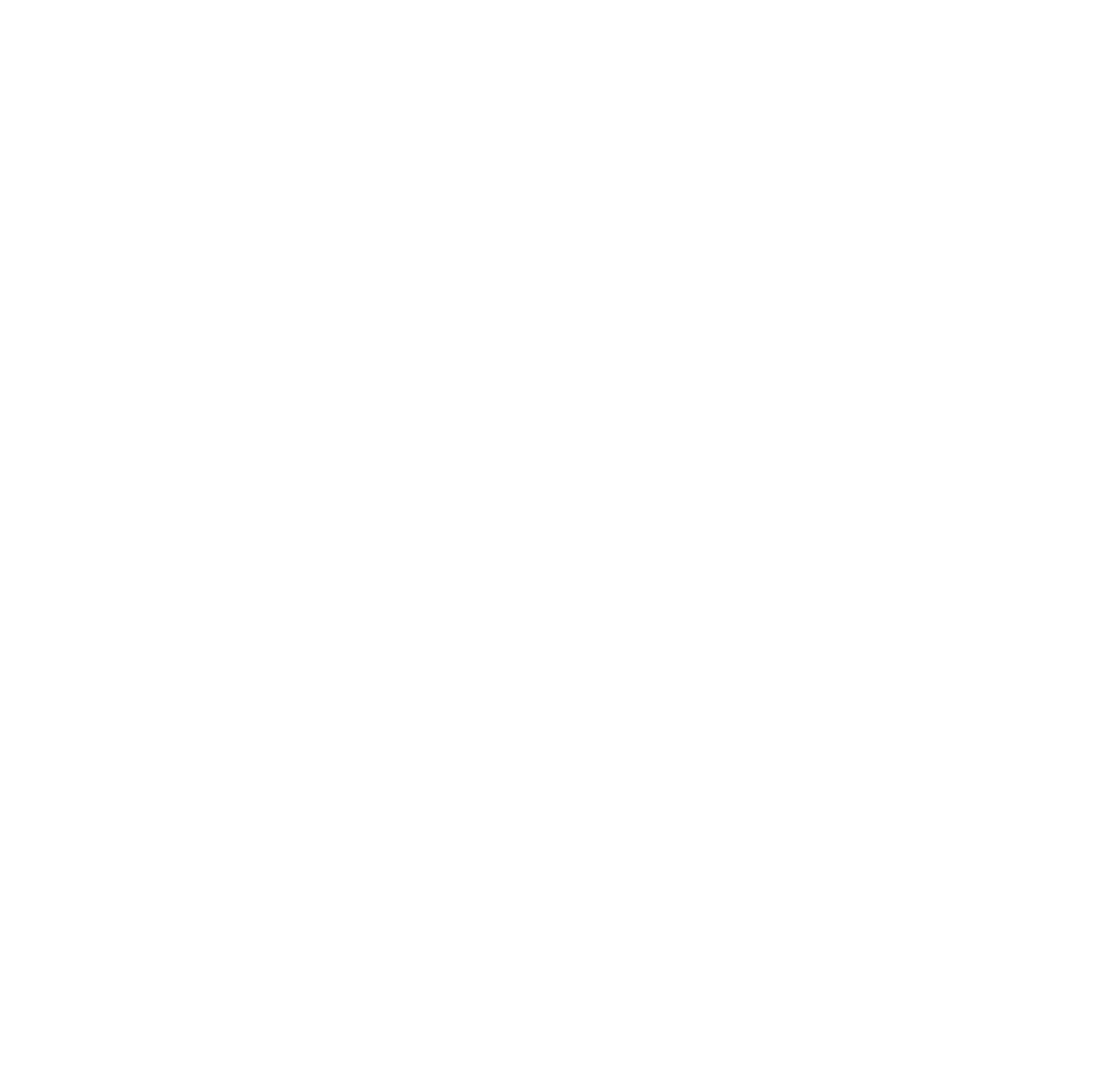
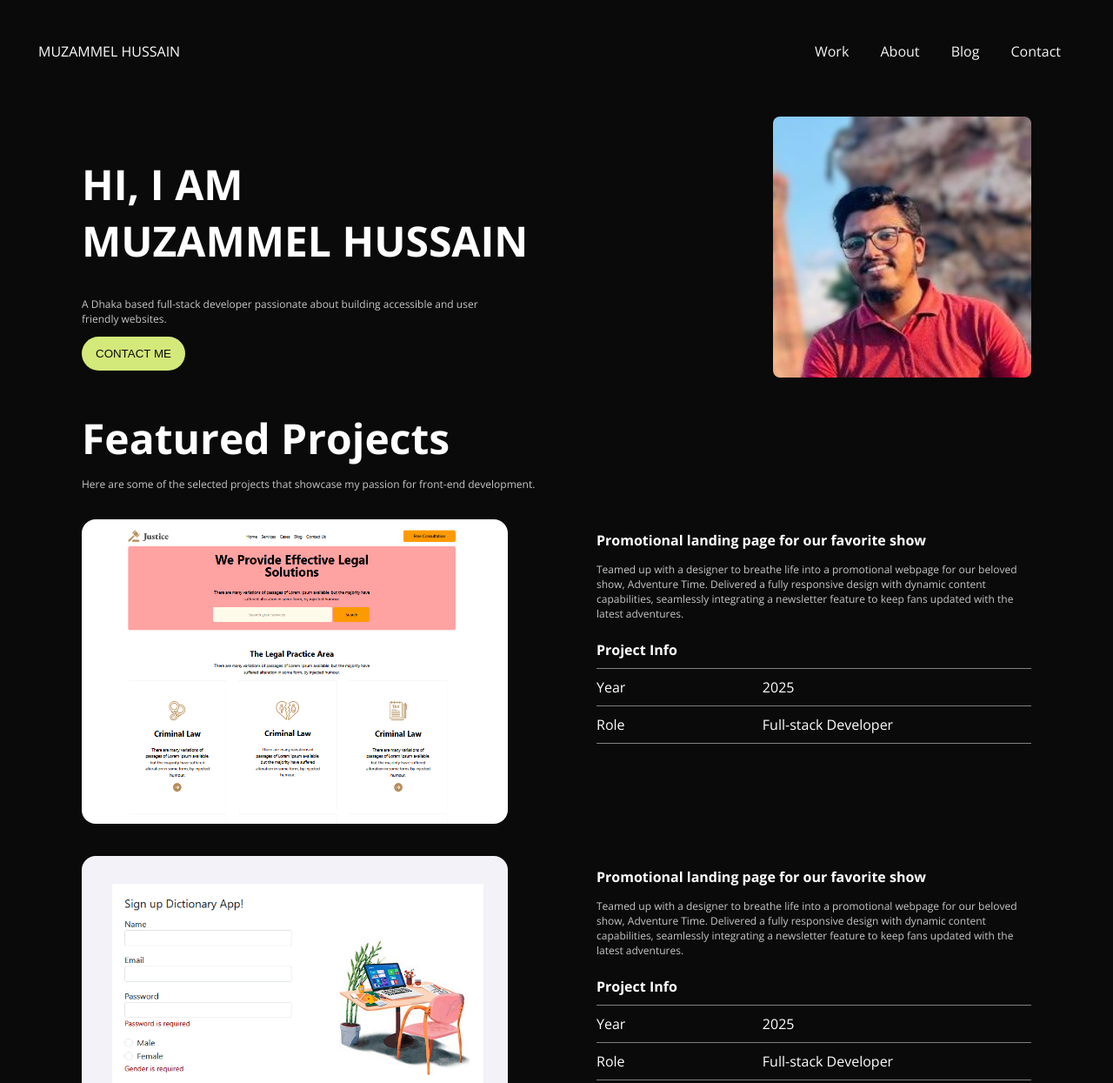
Before and after one commit to muzammelhussain/portfolio, a plain HTML site: page index.html in a window 1280 px wide. Shown: the top 1245 px of the page at 87% size. Before the commit the page ends 800 px from the top, so only its background shows below. Drawn offline with nearby package versions, Linux system fonts and the light colour scheme.

Commit message:
added navbar and projects section

```diff
--- a/index.html
+++ b/index.html
@@ -3,8 +3,121 @@
 <head>
     <meta charset="UTF-8">
     <title>Muzammel Hussain</title>
+    <script src="https://kit.fontawesome.com/cb383922d0.js" crossorigin="anonymous"></script>
+    <link rel="stylesheet" href="protfolio.css">
 </head>
-<body>
+<body class=" open-sans-ag">
 
+    <header>
+        <div class="navbar">
+            <div class="logo">MUZAMMEL HUSSAIN</div>
+            <div class="nav-items">
+                <a href="#">Work</a>
+                <a href="#">About</a>
+                <a href="#">Blog</a>
+                <a href="#">Contact</a>
+            </div>
+        </div>
+        <div class="banner">
+            <div class="banner-content">
+                <h1 class="title-banner text-1">HI, I AM <br>MUZAMMEL HUSSAIN</h1>
+                <p class="text-3">A Dhaka based full-stack developer passionate about building accessible and user friendly websites.</p>
+                <div class="contact">
+                    <button class="btn"><a href="">CONTACT ME</a></button>
+                </div>
+            </div>
+            <div class="banner-img">
+                <img src="img/muhin1.jpg" alt="">
+            </div>
+        </div>
+    </header>
+    <main>
+      <!--projects featured section-->
+        <div class="projects">
+            <div class="pro-description">
+                <h1 class="text-1">Featured Projects</h1>
+                <p class="text-3">Here are some of the selected projects that showcase my passion for front-end development.</p>
+            </div>
+            <div class="project-content">
+                <div class="content-left">
+                    <div class="project-img">
+                        <img src="img/img.png" alt="">
+                    </div>
+                </div>
+                <div class="content-right">
+                    <h2 class="text-2">Promotional landing page for our favorite show</h2>
+                    <p class="text-3">Teamed up with a designer to breathe life into a promotional webpage for our beloved show, Adventure Time. Delivered a fully responsive design with dynamic content capabilities, seamlessly integrating a newsletter feature to keep fans updated with the latest adventures.</p>
+                    <table>
+                        <tr>
+                            <th>Project Info</th>
+                            <th></th>
+                        </tr>
+                        <tr>
+                            <td>Year</td>
+                            <td>2025</td>
+                        </tr>
+                        <tr>
+                            <td>Role</td>
+                            <td>Full-stack Developer</td>
+                        </tr>
+                    </table>
+                </div>
+            </div>
+            <div class="project-content">
+                <div class="content-left">
+                    <div class="project-img">
+                        <img src="img/img_1.png" alt="">
+                    </div>
+                </div>
+                <div class="content-right">
+                    <h2 class="text-2">Promotional landing page for our favorite show</h2>
+                    <p class="text-3">Teamed up with a designer to breathe life into a promotional webpage for our beloved show, Adventure Time. Delivered a fully responsive design with dynamic content capabilities, seamlessly integrating a newsletter feature to keep fans updated with the latest adventures.</p>
+                    <table>
+                        <tr>
+                            <th>Project Info</th>
+                            <th></th>
+                        </tr>
+                        <tr>
+                            <td>Year</td>
+                            <td>2025</td>
+                        </tr>
+                        <tr>
+                            <td>Role</td>
+                            <td>Full-stack Developer</td>
+                        </tr>
+                    </table>
+                </div>
+            </div>
+            <div class="project-content">
+                <div class="content-left">
+                    <div class="project-img">
+                        <img src="img/img_2.png" alt="">
+                    </div>
+                </div>
+                <div class="content-right">
+                    <h2 class="text-2">Promotional landing page for our favorite show</h2>
+                    <p class="text-3">Teamed up with a designer to breathe life into a promotional webpage for our beloved show, Adventure Time. Delivered a fully responsive design with dynamic content capabilities, seamlessly integrating a newsletter feature to keep fans updated with the latest adventures.</p>
+                    <table>
+                        <tr>
+                            <th>Project Info</th>
+                            <th></th>
+                        </tr>
+                        <tr>
+                            <td>Year</td>
+                            <td>2025</td>
+                        </tr>
+                        <tr>
+                            <td>Role</td>
+                            <td>Full-stack Developer</td>
+                        </tr>
+                    </table>
+                </div>
+            </div>
+        </div>
+
+    </main>
+    <footer>
+
+    </footer>
 </body>
 </html>
--- /dev/null
+++ b/protfolio.css
@@ -0,0 +1,126 @@
+@import url('https://fonts.googleapis.com/css2?family=Open+Sans:ital,wght@0,300..800;1,300..800&display=swap');
+
+.open-sans-ag {
+				font-family: "Open Sans", sans-serif;
+				font-optical-sizing: auto;
+				font-weight: ;
+				font-style: normal;
+				font-variation-settings:
+						"width" 100;
+				color: ;
+			}
+
+body {
+	background-color:#0A0A0A ;
+	color: #FFFFFF;
+	max-width: 1240px;
+	margin: 0 auto;
+}
+
+/*common styles*/
+.text-1 {
+	font-weight: bolder;
+	font-size: 48px;
+
+}
+.text-2 {
+	font-size: 16px;
+	font-weight: bold;
+	color: #FFFFFF;
+}
+.text-3 {
+	font-weight: normal;
+	color:#C7C7C7;
+	font-size: 12px;
+}
+
+.btn {
+	background-color:#D3E97A ;
+	text-align: center;
+
+	padding: 12px 16px;
+	border-radius: 20px;
+	border: none;
+}
+/*
+navbar section
+*/
+
+.navbar {
+	display: flex;
+	justify-content: space-between;
+	padding: 48px 24px;
+}
+.nav-items a {
+	text-decoration: none;
+	color: whitesmoke;
+	padding: 0 16px;
+}
+
+/*banner section*/
+.banner {
+	padding: 16px 10px;
+	margin: 0 64px;
+	display: flex;
+	justify-content: space-between;
+	align-items: center;
+}
+
+.banner-content {
+	width: 600px;
+}
+.banner-content p {
+	width: 500px;
+}
+.btn a {
+	text-decoration: none;
+	color: #0A0A0A;
+}
+.banner-img img{
+	border-radius: 8px;
+	height: 300px;
+}
+
+
+/*profects featured section*/
+.projects {
+	padding: 16px 10px;
+	margin: 0 64px;
+}
+
+.pro-description {
+	width:600px ;
+	margin: 0;
+}
+.pro-description h1 {
+	margin: 0;
+}
+.project-content {
+	display: flex;
+	justify-content: space-between;
+	align-items: ;
+	gap: 32px;
+	margin-top: 32px;
+}
+
+
+.project-img img{
+	width: 490px;
+	height: 350px;
+	border-radius: 16px;
+	/*background-image: url("img/img.png");*/
+}
+
+.content-right{
+	width: 500px;
+}
+
+.content-right table{
+	border-collapse: collapse;
+	width: 100%;
+}
+.content-right th, td {
+	padding: 10px 0px;
+	text-align: left;
+	border-bottom: 1px solid gray;
+}
```
Also changed, not shown: img/img.png (added), img/img_1.png (added), img/img_2.png (added), img/muhin1.jpg (added).
